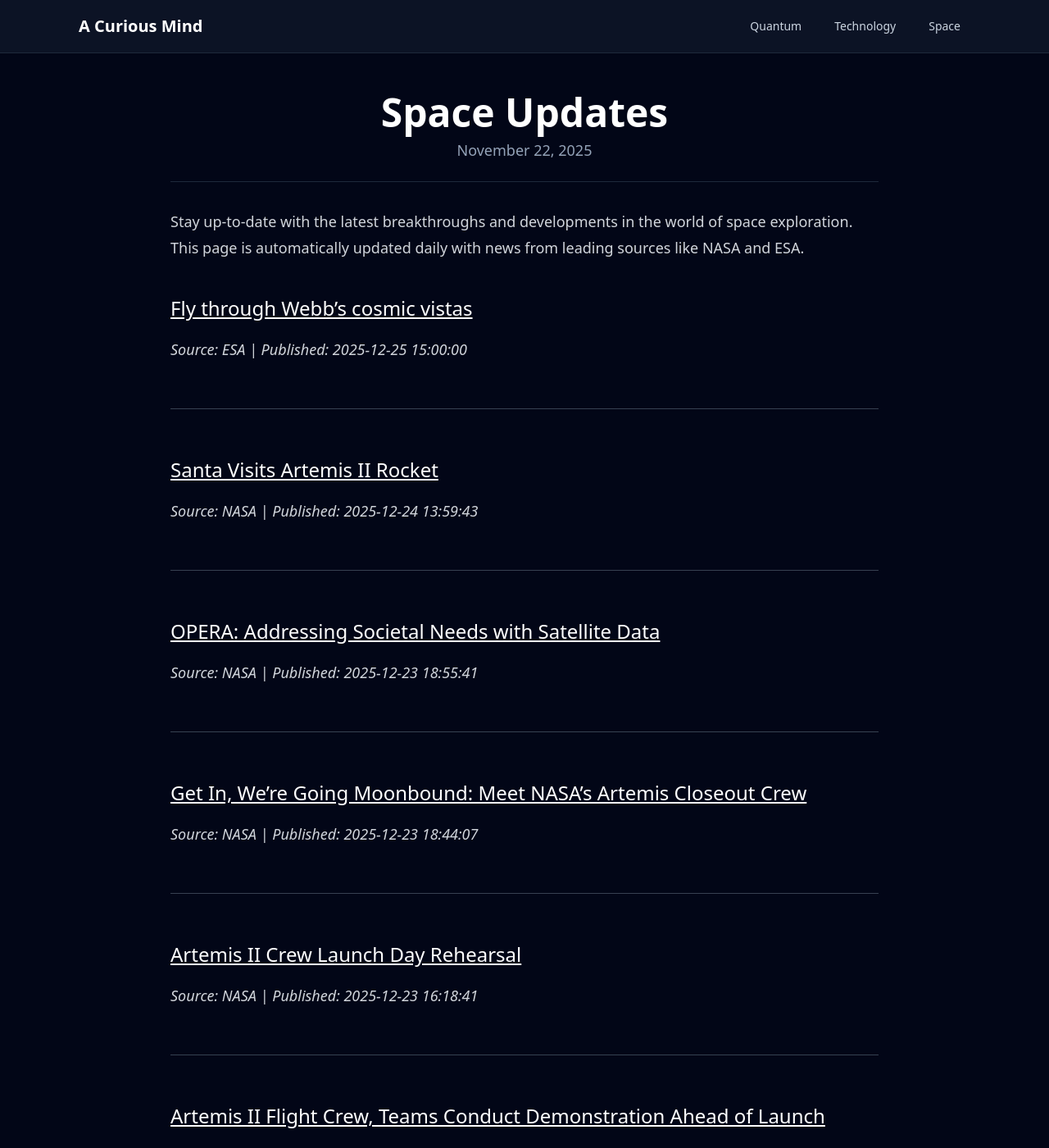
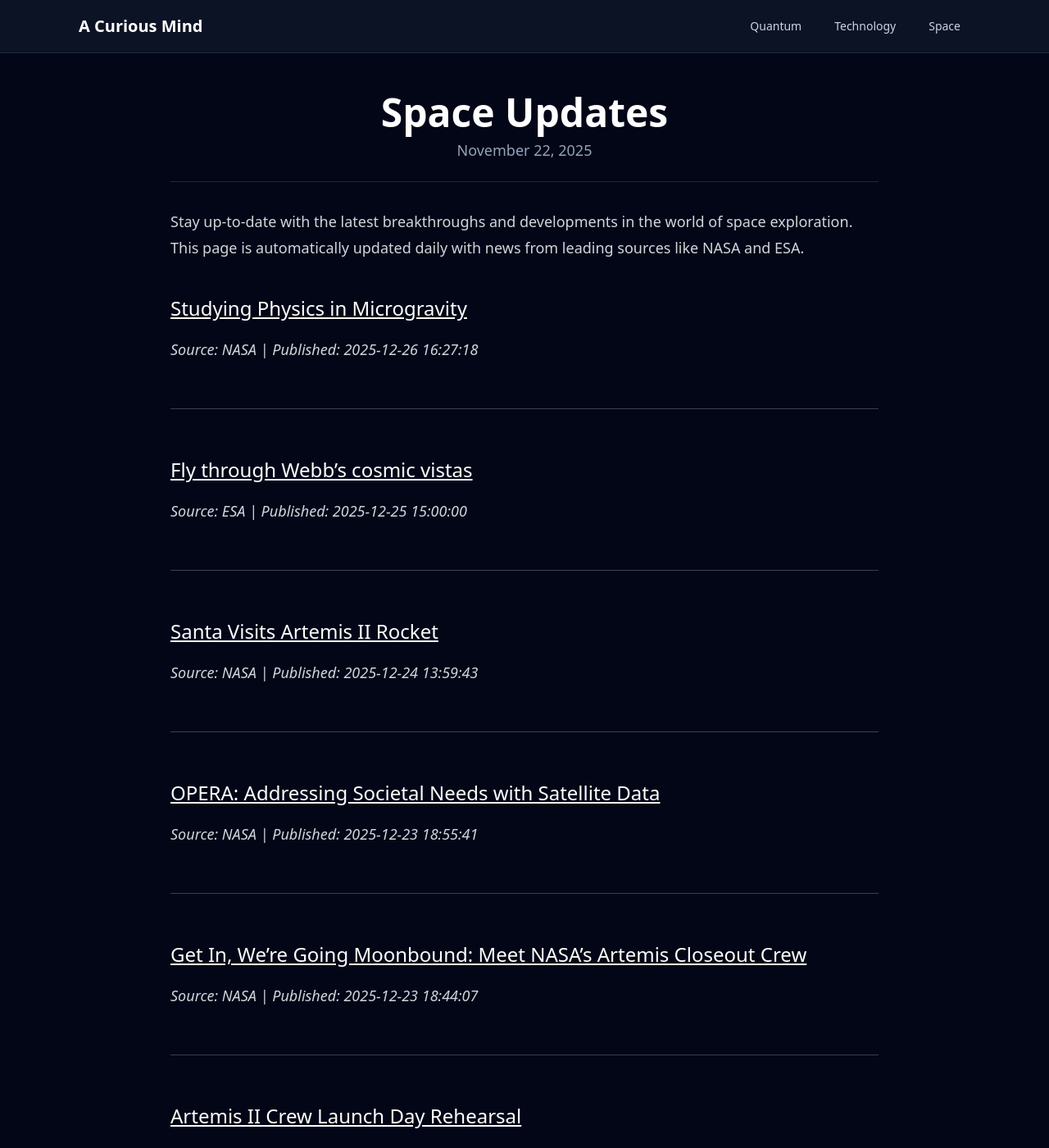
Before and after one commit to onehl7/onehl7.github.io, a Jekyll site: the page built from _posts/2025-11-22-space-updates.md, in a window 1280 px wide and 1400 px high. Shown: the whole window at 82% size. Built offline with Jekyll 4.4.1, drawn with Linux system fonts in a browser that asks for light colours; nearby versions of some CDN libraries; some of the changed text lies outside the part shown.

Commit message:
Update space news data

```diff
--- a/_data/space_news.json
+++ b/_data/space_news.json
@@ -1,4 +1,10 @@
 [
+  {
+    "source": "NASA",
+    "title": "Studying Physics in Microgravity",
+    "link": "https://www.nasa.gov/image-article/studying-physics-in-microgravity/",
+    "published": "2025-12-26 16:27:18"
+  },
   {
     "source": "ESA",
     "title": "Fly through Webb\u2019s cosmic vistas",
@@ -30,12 +36,6 @@
     "published": "2025-12-23 16:18:41"
   },
   {
-    "source": "NASA",
-    "title": "Artemis II Flight Crew, Teams Conduct Demonstration Ahead of Launch",
-    "link": "https://www.nasa.gov/missions/artemis/artemis-2/artemis-ii-flight-crew-teams-conduct-demonstration-ahead-of-launch/",
-    "published": "2025-12-23 16:00:31"
-  },
-  {
     "source": "ESA",
     "title": "Euclid\u2019s galaxy garland",
     "link": "https://www.esa.int/ESA_Multimedia/Images/2025/12/Euclid_s_galaxy_garland",
```
